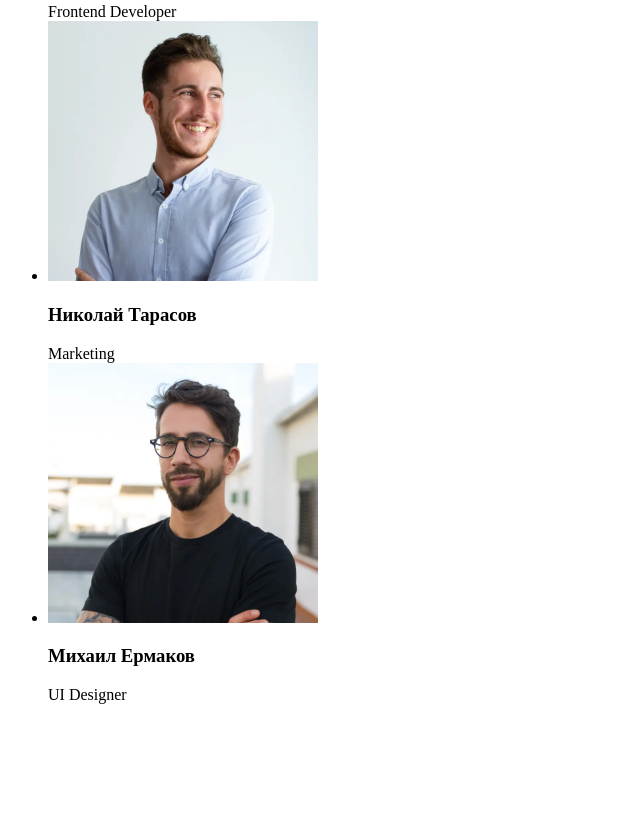
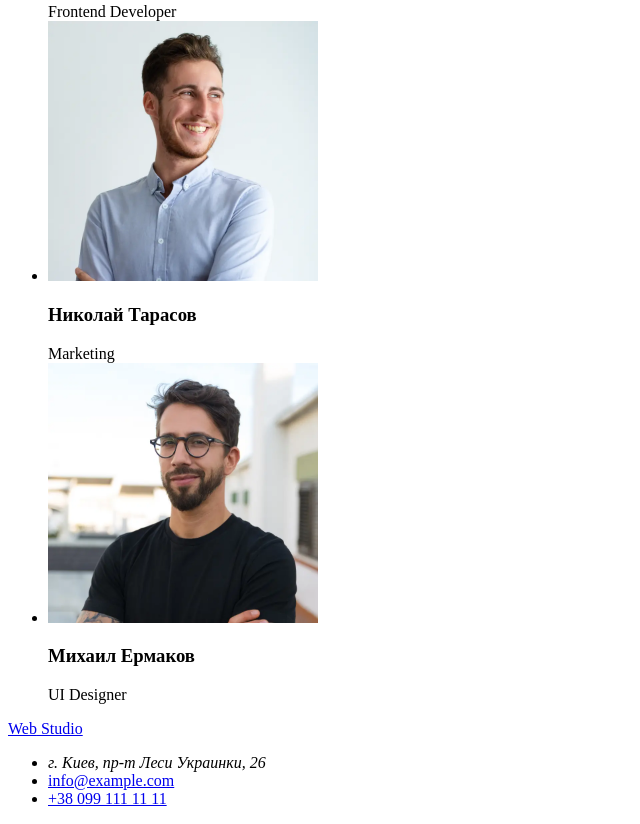
Before and after one commit to mrchuguy/goit-markup-hw-01, a plain HTML site: page index.html in a window 1280 px wide. Shown: the part 2217-3041 px from the top of the page, without its empty margins (0-640 px from the left). Before the commit the page ends 2937 px from the top, so only its background shows below. Drawn offline with Linux system fonts and the light colour scheme.

Commit message:
add font and fill footer in index.html

```diff
--- a/index.html
+++ b/index.html
@@ -4,6 +4,12 @@
 		<meta charset="UTF-8" />
 		<meta http-equiv="X-UA-Compatible" content="IE=edge" />
 		<meta name="viewport" content="width=device-width, initial-scale=1.0" />
+		<link rel="preconnect" href="https://fonts.googleapis.com" />
+		<link rel="preconnect" href="https://fonts.gstatic.com" crossorigin />
+		<link
+			href="https://fonts.googleapis.com/css2?family=Montserrat:wght@400;700&family=Raleway:wght@700&family=Roboto&display=swap"
+			rel="stylesheet"
+		/>
 		<title>Студия</title>
 	</head>
 	<body>
@@ -92,6 +98,18 @@
 			</section>
 		</main>
 		<!--Footer-->
-		<footer class="footer"></footer>
+		<footer class="footer">
+			<a href="./index.html" class="logo-link">
+				<span class="logo-color">Web</span>
+				Studio
+			</a>
+			<ul class="footer-list">
+				<li class="footer-list-item"><address class="studio-address">г. Киев, пр-т Леси Украинки, 26</address></li>
+				<li class="footer-list-item">
+					<a href="mailto:info@example.com" class="mail-address">info@example.com</a>
+				</li>
+				<li class="footer-list-item"><a href="tel:+380991111111" class="tel">+38 099 111 11 11</a></li>
+			</ul>
+		</footer>
 	</body>
 </html>
```
